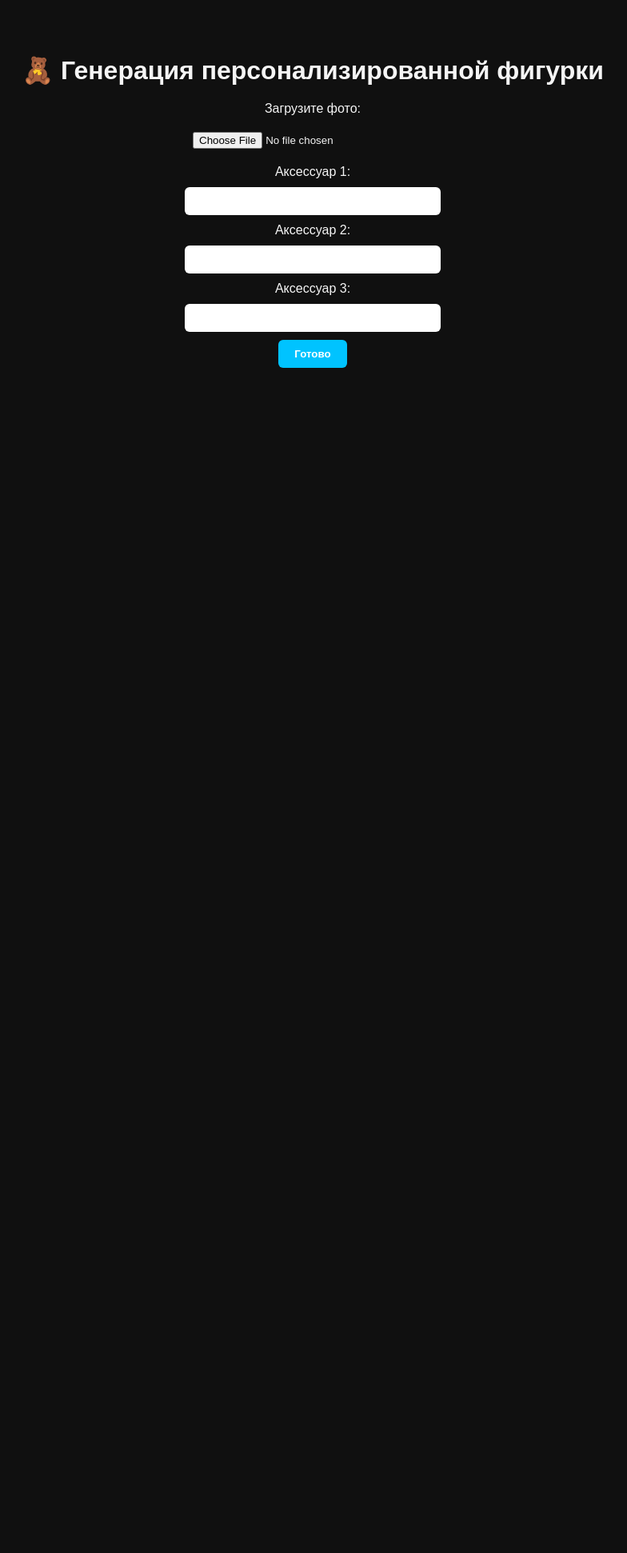
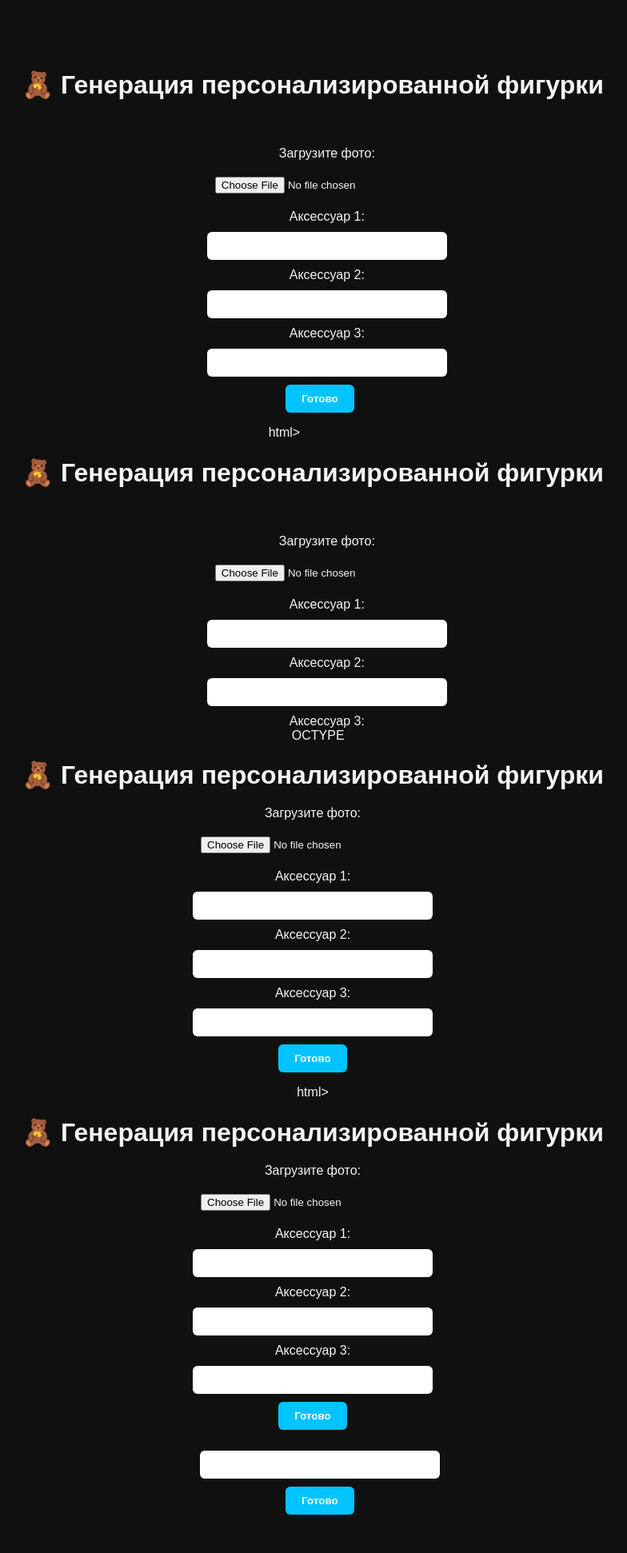
Before and after one commit to sneekers707/-figurine-server, a Flask app: page / in a window 1280 px wide. Shown: the whole page at 80% size, without its empty margins (249-1033 px from the left). Before the commit the page ends 460 px from the top, so only its background shows below. Run offline with Flask 3, Linux system fonts and the light colour scheme.

Commit message:
Update index.html

```diff
--- a/templates/index.html
+++ b/templates/index.html
@@ -1,4 +1,127 @@
-<!DOCTYPE html>
+<!DOCTYPE<!DOCTYPE html>
+<html lang="ru">
+<head>
+    <meta charset="UTF-8">
+    <title>Создание фигурки</title>
+    <style>
+        body {
+            font-family: Arial, sans-serif;
+            background-color: #101010;
+            color: #f5f5f5;
+            padding: 40px;
+            text-align: center;
+        }
+
+        form {
+            margin-top: 20px;
+        }
+
+        input[type="text"], input[type="file"] {
+            padding: 10px;
+            margin: 10px 0;
+            border-radius: 6px;
+            border: none;
+            width: 300px;
+        }
+
+        input[type="submit"] {
+            padding: 10px 20px;
+            background-color: #00c3ff;
+            border: none;
+            color: white;
+            font-weight: bold;
+            border-radius: 6px;
+            cursor: pointer;
+        }
+
+        input[type="submit"]:hover {
+            background-color: #009fd6;
+        }
+
+        h1 {
+            margin-bottom: 20px;
+        }
+    </style>
+</head>
+<body>
+    <h1>🧸 Генерация персонализированной фигурки</h1>
+
+    <form action="/" method="post" enctype="multipart/form-data">
+        <label>Загрузите фото:</label><br>
+        <input type="file" name="photo" accept="image/*" required><br>
+
+        <label>Аксессуар 1:</label><br>
+        <input type="text" name="acc1" required><br>
+
+        <label>Аксессуар 2:</label><br>
+        <input type="text" name="acc2" required><br>
+
+        <label>Аксессуар 3:</label><br>
+        <input type="text" name="acc3" required><br>
+
+        <input type="submit" value="Готово">
+    </form>
+</body>
+</html> html>
+<html lang="ru">
+<head>
+    <meta charset="UTF-8">
+    <title>Создание фигурки</title>
+    <style>
+        body {
+            font-family: Arial, sans-serif;
+            background-color: #101010;
+            color: #f5f5f5;
+            padding: 40px;
+            text-align: center;
+        }
+
+        form {
+            margin-top: 20px;
+        }
+
+        input[type="text"], input[type="file"] {
+            padding: 10px;
+            margin: 10px 0;
+            border-radius: 6px;
+            border: none;
+            width: 300px;
+        }
+
+        input[type="submit"] {
+            padding: 10px 20px;
+            background-color: #00c3ff;
+            border: none;
+            color: white;
+            font-weight: bold;
+            border-radius: 6px;
+            cursor: pointer;
+        }
+
+        input[type="submit"]:hover {
+            background-color: #009fd6;
+        }
+
+        h1 {
+            margin-bottom: 20px;
+        }
+    </style>
+</head>
+<body>
+    <h1>🧸 Генерация персонализированной фигурки</h1>
+
+    <form action="/" method="post" enctype="multipart/form-data">
+        <label>Загрузите фото:</label><br>
+        <input type="file" name="photo" accept="image/*" required><br>
+
+        <label>Аксессуар 1:</label><br>
+        <input type="text" name="acc1" required><br>
+
+        <label>Аксессуар 2:</label><br>
+        <input type="text" name="acc2" required><br>
+
+        <label>Аксессуар 3:</label><br>
+   OCTYPE<!DOCTYPE html>
 <html lang="ru">
 <head>
     <meta charset="UTF-8">
@@ -46,20 +169,89 @@
 <body>
     <h1>🧸 Генерация персонализированной фигурки</h1>
 
-    <form action="/generate" method="post" enctype="multipart/form-data">
+    <form action="/" method="post" enctype="multipart/form-data">
         <label>Загрузите фото:</label><br>
         <input type="file" name="photo" accept="image/*" required><br>
 
         <label>Аксессуар 1:</label><br>
-        <input type="text" name="accessory1" required><br>
+        <input type="text" name="acc1" required><br>
 
         <label>Аксессуар 2:</label><br>
-        <input type="text" name="accessory2" required><br>
+        <input type="text" name="acc2" required><br>
 
         <label>Аксессуар 3:</label><br>
-        <input type="text" name="accessory3" required><br>
+        <input type="text" name="acc3" required><br>
 
         <input type="submit" value="Готово">
     </form>
 </body>
+</html> html>
+<html lang="ru">
+<head>
+    <meta charset="UTF-8">
+    <title>Создание фигурки</title>
+    <style>
+        body {
+            font-family: Arial, sans-serif;
+            background-color: #101010;
+            color: #f5f5f5;
+            padding: 40px;
+            text-align: center;
+        }
+
+        form {
+            margin-top: 20px;
+        }
+
+        input[type="text"], input[type="file"] {
+            padding: 10px;
+            margin: 10px 0;
+            border-radius: 6px;
+            border: none;
+            width: 300px;
+        }
+
+        input[type="submit"] {
+            padding: 10px 20px;
+            background-color: #00c3ff;
+            border: none;
+            color: white;
+            font-weight: bold;
+            border-radius: 6px;
+            cursor: pointer;
+        }
+
+        input[type="submit"]:hover {
+            background-color: #009fd6;
+        }
+
+        h1 {
+            margin-bottom: 20px;
+        }
+    </style>
+</head>
+<body>
+    <h1>🧸 Генерация персонализированной фигурки</h1>
+
+    <form action="/" method="post" enctype="multipart/form-data">
+        <label>Загрузите фото:</label><br>
+        <input type="file" name="photo" accept="image/*" required><br>
+
+        <label>Аксессуар 1:</label><br>
+        <input type="text" name="acc1" required><br>
+
+        <label>Аксессуар 2:</label><br>
+        <input type="text" name="acc2" required><br>
+
+        <label>Аксессуар 3:</label><br>
+        <input type="text" name="acc3" required><br>
+
+        <input type="submit" value="Готово">
+    </form>
+</body>
+</html>     <input type="text" name="acc3" required><br>
+
+        <input type="submit" value="Готово">
+    </form>
+</body>
 </html>
```
